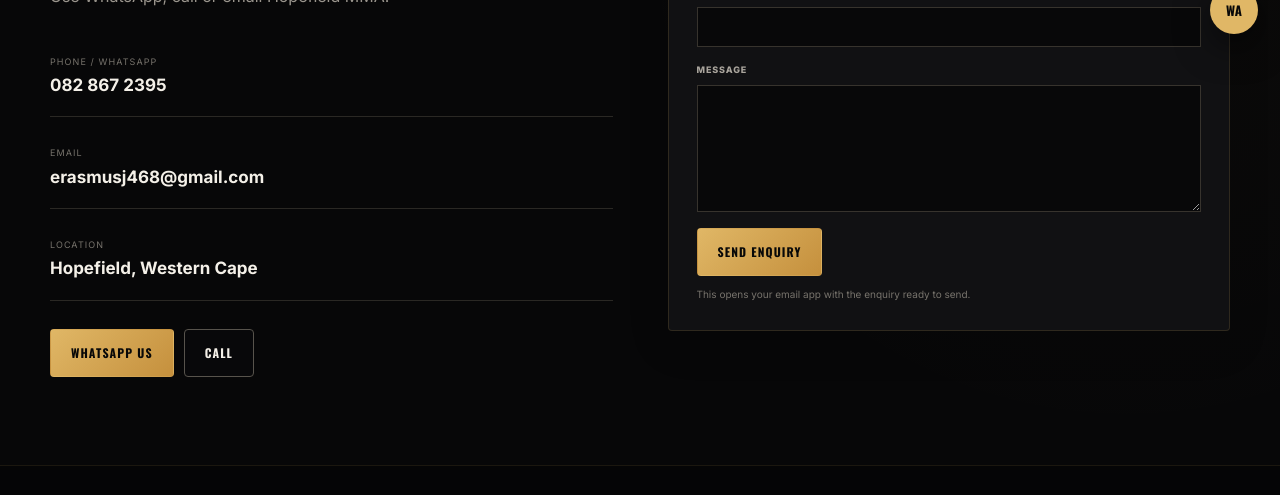
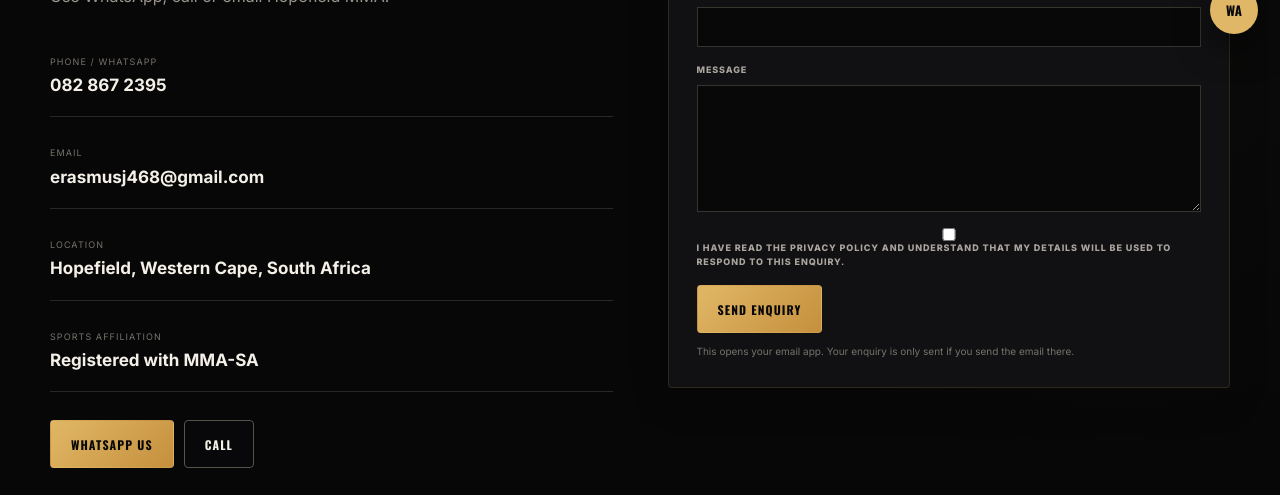
Before and after one commit to erasmusj468/Hopefield-MMA, a plain HTML site: page contact.html in a window 1280 px wide. Shown: the part 744-1239 px from the top of the page. Drawn offline with nearby package versions, Linux system fonts and the light colour scheme.

Commit message:
Improve club details and enquiry transparency

```diff
--- a/contact.html
+++ b/contact.html
@@ -41,7 +41,14 @@
 
 
 <main><section class="page-hero"><div class="container"><div class="crumb"><a href="index.html">Home</a> / Contact</div><div class="eyebrow">GET IN TOUCH</div><h1>CONTACT <span class="gold">HOPEFIELD MMA.</span></h1><p>Get the latest information on joining, training sessions, private coaching and competition opportunities.</p></div></section>
-<section class="section"><div class="container contact-grid"><div class="reveal"><div class="eyebrow">CLUB DETAILS</div><h2>READY TO <span class="gold">START?</span></h2><p class="muted" style="margin-top:16px">Use WhatsApp, call or email Hopefield MMA.</p><div class="contact-list"><a class="contact-item" href="tel:+27828672395"><small>Phone / WhatsApp</small><strong>082 867 2395</strong></a><a class="contact-item" href="mailto:erasmusj468@gmail.com"><small>Email</small><strong>erasmusj468@gmail.com</strong></a><div class="contact-item"><small>Location</small><strong>Hopefield, Western Cape</strong></div></div><div class="button-row"><a class="btn primary" href="https://wa.me/27828672395" target="_blank" rel="noopener">WhatsApp Us</a><a class="btn ghost" href="tel:+27828672395">Call</a></div></div><form class="contact-form reveal" id="contactForm"><label>Name<input id="name" name="name" required autocomplete="name"></label><label>Phone or Email<input id="reply" name="reply" required></label><label>Message<textarea id="message" name="message" rows="7" required></textarea></label><button class="btn primary" type="submit">Send Enquiry</button><p class="form-note">This opens your email app with the enquiry ready to send.</p></form></div></section></main>
+<section class="section"><div class="container contact-grid"><div class="reveal"><div class="eyebrow">CLUB DETAILS</div><h2>READY TO <span class="gold">START?</span></h2><p class="muted" style="margin-top:16px">Use WhatsApp, call or email Hopefield MMA.</p><div class="contact-list"><a class="contact-item" href="tel:+27828672395"><small>Phone / WhatsApp</small><strong>082 867 2395</strong></a><a class="contact-item" href="mailto:erasmusj468@gmail.com"><small>Email</small><strong>erasmusj468@gmail.com</strong></a><div class="contact-item"><small>Location</small><strong>Hopefield, Western Cape, South Africa</strong></div><div class="contact-item"><small>Sports affiliation</small><strong>Registered with MMA-SA</strong></div></div><div class="button-row"><a class="btn primary" href="https://wa.me/27828672395" target="_blank" rel="noopener">WhatsApp Us</a><a class="btn ghost" href="tel:+27828672395">Call</a></div></div><form class="contact-form reveal" id="contactForm">
+<label for="name">Name<input id="name" name="name" required autocomplete="name"></label>
+<label for="reply">Phone number or email address<input id="reply" name="reply" required autocomplete="on"></label>
+<label for="message">Message<textarea id="message" name="message" rows="7" required></textarea></label>
+<label class="consent-check" for="privacyConsent"><input id="privacyConsent" name="privacyConsent" type="checkbox" required><span>I have read the <a href="privacy.html">Privacy Policy</a> and understand that my details will be used to respond to this enquiry.</span></label>
+<button class="btn primary" type="submit">Send Enquiry</button>
+<p class="form-note" id="form-note">This opens your email app. Your enquiry is only sent if you send the email there.</p>
+</form></div></section></main>
 <footer class="site-footer">
   <div class="container footer-grid">
     <div class="footer-brand"><img src="assets/logo.jpeg" alt=""><div><strong>HOPEFIELD MMA</strong><span>Train • Compete • Represent</span></div></div>
```
